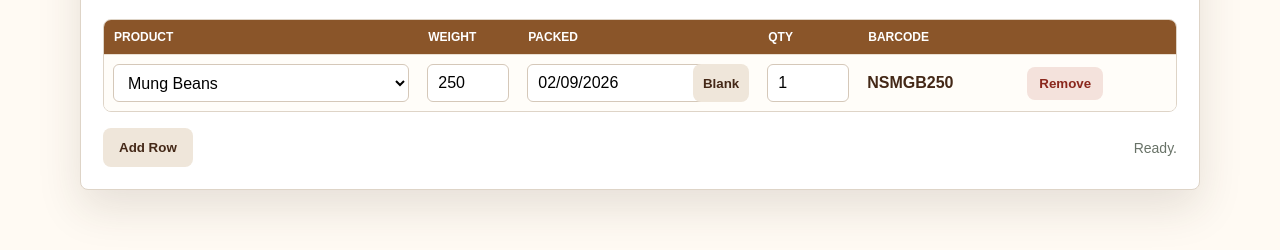
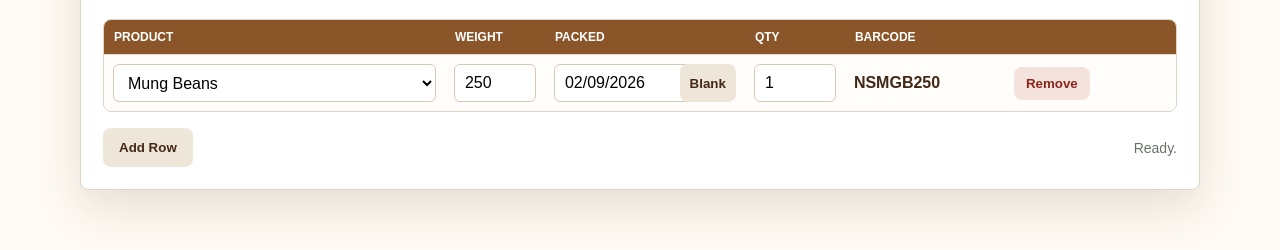
Before and after one commit to justdooit/nutri-sprouts-label-static, a plain HTML site: page index.html in a window 1280 px wide. Shown: the part 104-354 px from the top of the page. Drawn offline with Linux system fonts and the light colour scheme.

Commit message:
Update styles.css

```diff
--- a/styles.css
+++ b/styles.css
@@ -140,7 +140,7 @@ td:nth-child(4) {
 
 td:nth-child(3) {
   /* increased from 160px to give the date input more room */
-  width: 240px;
+  width: 200px;
   min-width: 160px;
 }
 
@@ -155,7 +155,7 @@ td:nth-child(5) {
 
 /* ensure the date input itself can grow if the cell allows it */
 .date-cell .packed {
-  min-width: 180px;
+  min-width: 140px;
   max-width: 100%;
 }
 
```
